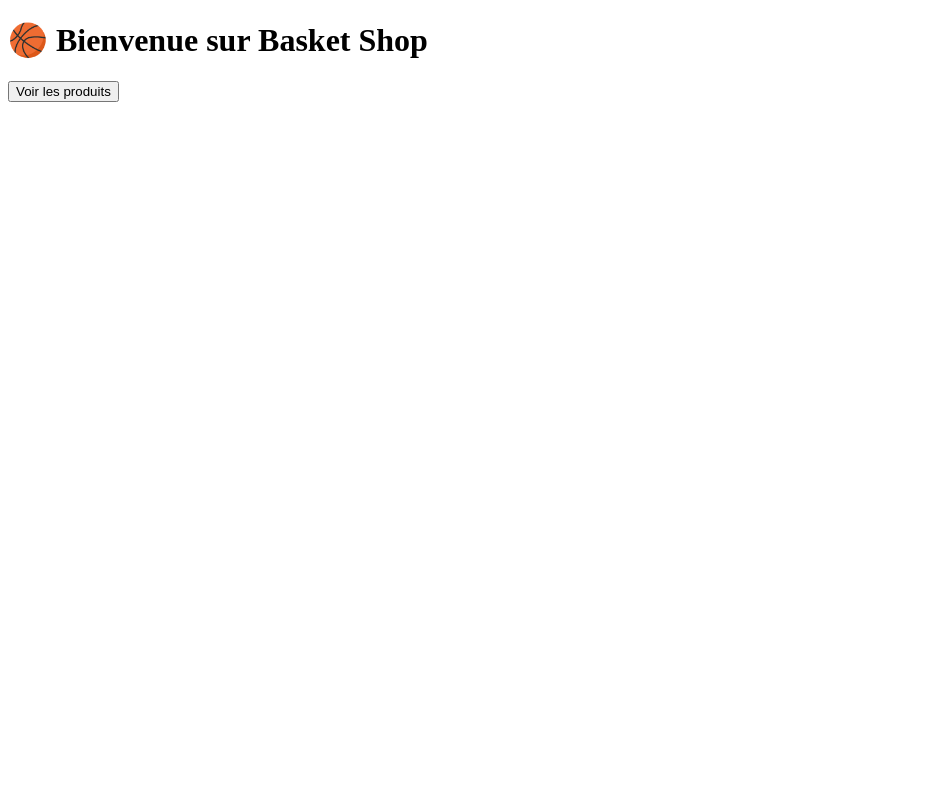
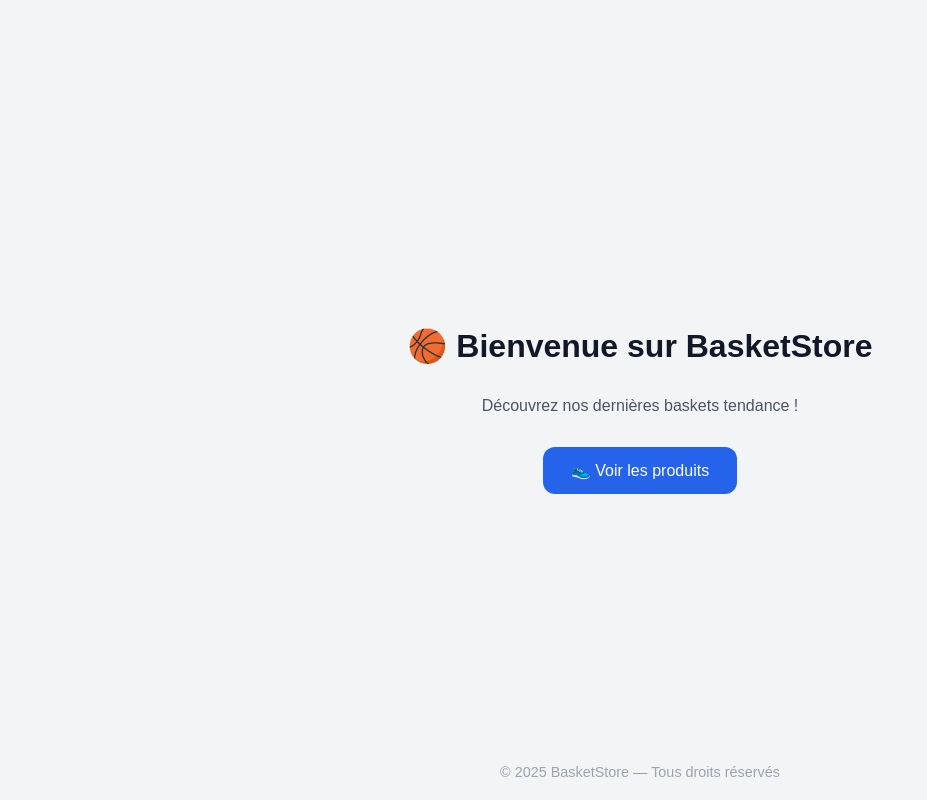
Before and after one commit to tometjerry13000-arch/mybot, a website: page public/index.html in a window 1280 px wide. Shown: the whole page, without its empty margins (0-927 px from the left). Drawn offline with Linux system fonts and the light colour scheme; no server answers.

Commit message:
Update index.html

```diff
--- a/public/index.html
+++ b/public/index.html
@@ -1,35 +1,77 @@
 <!DOCTYPE html>
 <html lang="fr">
 <head>
-<meta charset="UTF-8">
-<title>Accueil</title>
+  <meta charset="UTF-8" />
+  <meta name="viewport" content="width=device-width, initial-scale=1.0" />
+  <title>BasketStore 🏀</title>
+  <style>
+    body {
+      font-family: "Poppins", sans-serif;
+      background: #f3f4f6;
+      display: flex;
+      flex-direction: column;
+      align-items: center;
+      justify-content: center;
+      height: 100vh;
+      margin: 0;
+    }
+    h1 {
+      color: #111827;
+      font-size: 2rem;
+      margin-bottom: 1rem;
+    }
+    p {
+      color: #4b5563;
+      margin-bottom: 2rem;
+    }
+    button {
+      background: #2563eb;
+      color: white;
+      border: none;
+      padding: 14px 28px;
+      border-radius: 12px;
+      font-size: 1rem;
+      cursor: pointer;
+      transition: all 0.2s ease;
+    }
+    button:hover {
+      background: #1e40af;
+      transform: scale(1.05);
+    }
+    footer {
+      position: absolute;
+      bottom: 20px;
+      font-size: 0.9rem;
+      color: #9ca3af;
+    }
+  </style>
 </head>
 <body>
-<h1>🏀 Bienvenue sur Basket Shop</h1>
-<button id="btnProduct">Voir les produits</button>
+  <h1>🏀 Bienvenue sur <strong>BasketStore</strong></h1>
+  <p>Découvrez nos dernières baskets tendance !</p>
+  <button id="seeProduct">👟 Voir les produits</button>
 
-<script>
-async function notifyVisit(){
-    const res = await fetch('/api/visit');
-    const data = await res.json();
-    console.log('Visite notifiée', data);
-}
-notifyVisit();
+  <footer>© 2025 BasketStore — Tous droits réservés</footer>
 
-document.getElementById('btnProduct').addEventListener('click',()=>{
-    window.location.href='/product.html';
-});
+  <script>
+    // 🔹 Notification visite initiale (page d'accueil)
+    fetch('/api/visit', { method: 'GET' })
+      .then(() => console.log('Visite enregistrée'))
+      .catch(err => console.error('Erreur /api/visit:', err));
 
-// Polling redirection bot
-async function pollRedirect(){
-    const res = await fetch('/api/status');
-    const data = await res.json();
-    if(data.redirect && window.location.pathname !== data.redirect){
-        window.location.href = data.redirect;
-    }
-    setTimeout(pollRedirect,1000);
-}
-pollRedirect();
-</script>
+    // 🔹 Interaction bouton "Voir produit"
+    document.getElementById('seeProduct').addEventListener('click', async () => {
+      try {
+        await fetch('/api/interaction', {
+          method: 'POST',
+          headers: { 'Content-Type': 'application/json' }
+        });
+      } catch (err) {
+        console.error('Erreur interaction produit:', err);
+      }
+      // Redirection vers page produit
+      window.location.href = '/product.html';
+    });
+  </script>
 </body>
 </html>
```
